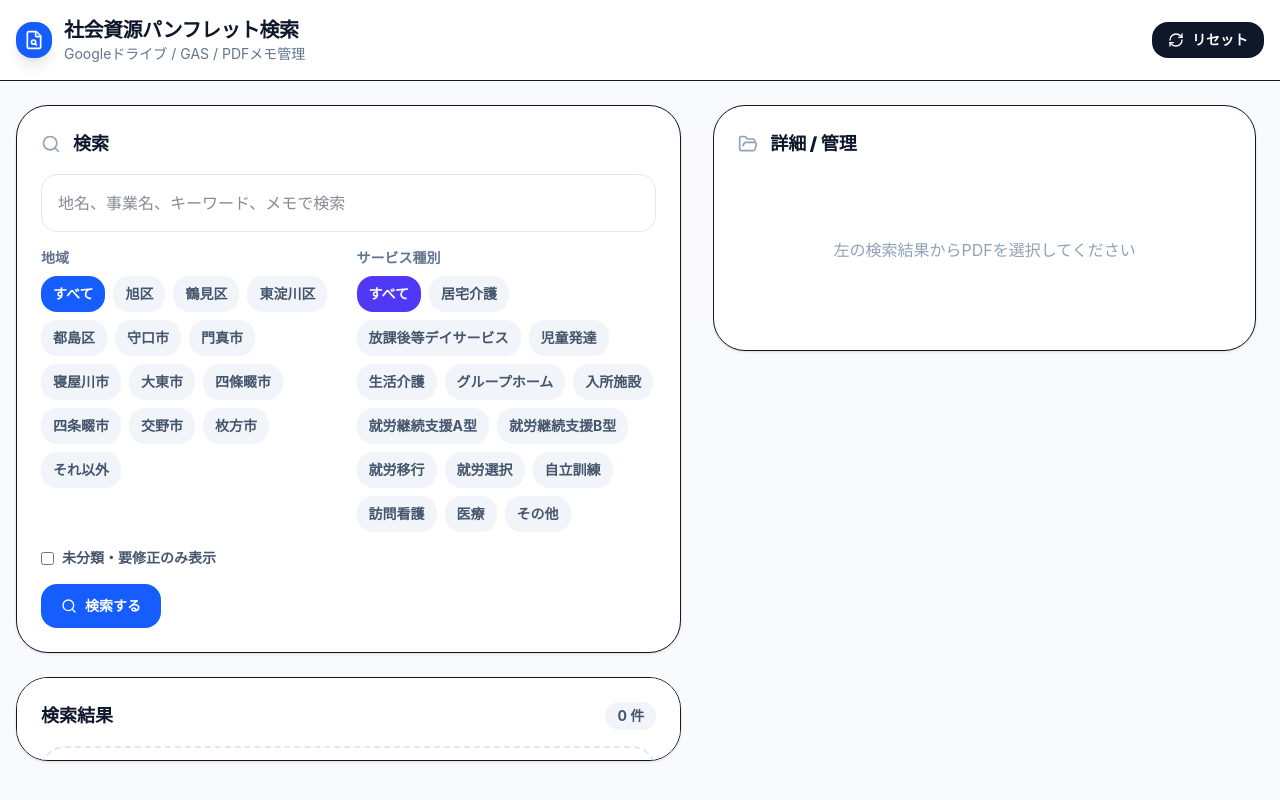
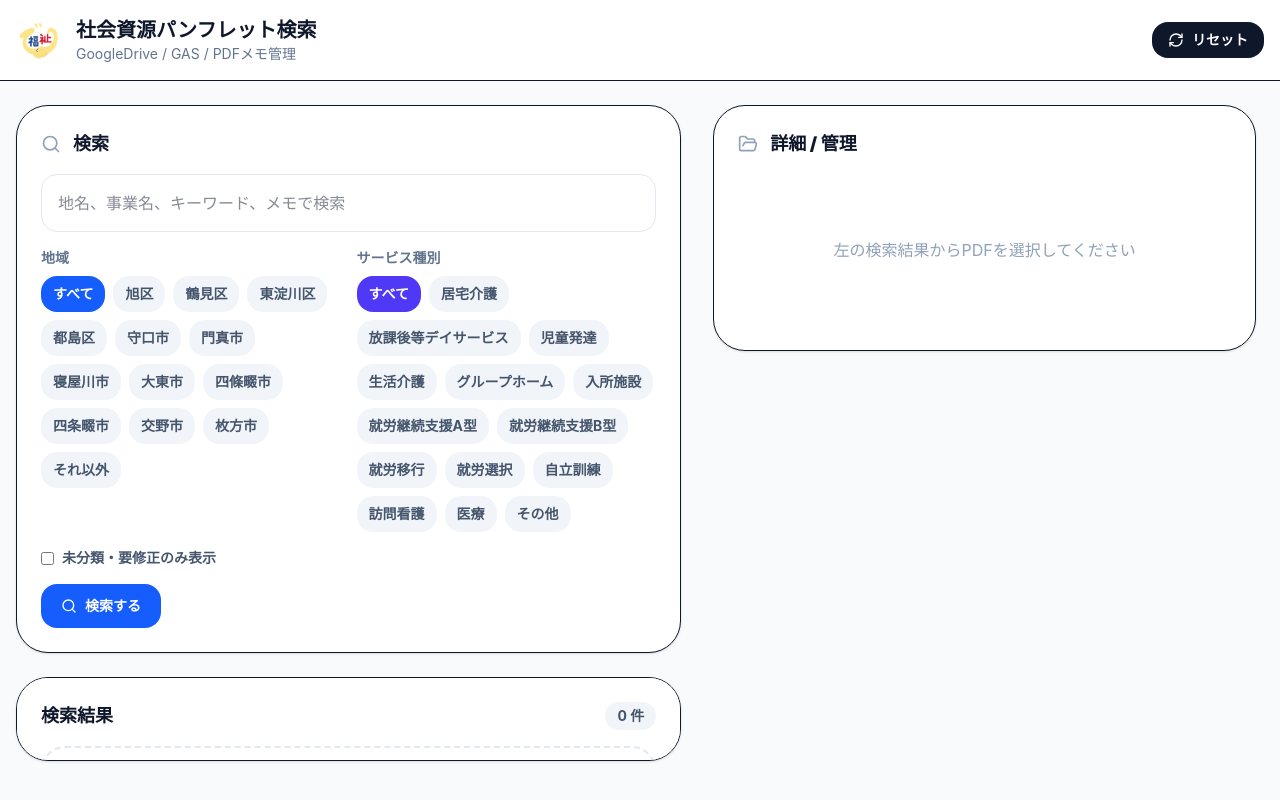
Before and after one commit to fukuside/social-resource-search, a React (Vite) app: page / in a window 1280 px wide. Built offline with nearby package versions, Linux system fonts and the light colour scheme.

Commit message:
タイトル追加

```diff
--- a/src/App.jsx
+++ b/src/App.jsx
@@ -1,4 +1,5 @@
 import { useEffect, useMemo, useState } from 'react';
+import logo from './assets/logo2.png';
 import {
   Search,
   MapPin,
@@ -281,12 +282,19 @@ syncEditForm(refreshed.item);
       <header className="sticky top-0 z-20 border-b bg-white/90 backdrop-blur">
         <div className="mx-auto flex max-w-7xl items-center justify-between px-4 py-4">
           <div className="flex items-center gap-3">
-            <div className="rounded-2xl bg-blue-600 p-2 text-white shadow-lg">
-              <FileSearch className="h-5 w-5" />
-            </div>
+  <img
+    src={logo}
+    alt="福祉ロゴ"
+    className="h-12 w-12 object-contain"
+  />
+
   <div>
-              <h1 className="text-xl font-black tracking-tight">社会資源パンフレット検索</h1>
-              <p className="text-sm text-slate-500">Googleドライブ / GAS / PDFメモ管理</p>
+    <h1 className="text-xl font-bold text-slate-900">
+      社会資源パンフレット検索
+    </h1>
+    <p className="text-sm text-slate-500">
+      GoogleDrive / GAS / PDFメモ管理
+    </p>
   </div>
 </div>
 
@@ -672,7 +680,7 @@ syncEditForm(refreshed.item);
         <button
   type="button"
   onClick={() => handleDeleteMemoLog(log.logId)}
-          className="text-xs font-bold text-red-500 hover:text-red-700"
+  className="rounded-xl bg-white px-3 py-1 text-xs font-bold text-red-600 shadow-md ring-1 ring-red-100 transition hover:-translate-y-0.5 hover:bg-red-50 hover:shadow-lg active:translate-y-0 active:shadow-sm"
 >
   削除
 </button>
```
Also changed, not shown: src/assets/logo2.png (added). Lines whose indentation alone changed are shown as unchanged.
